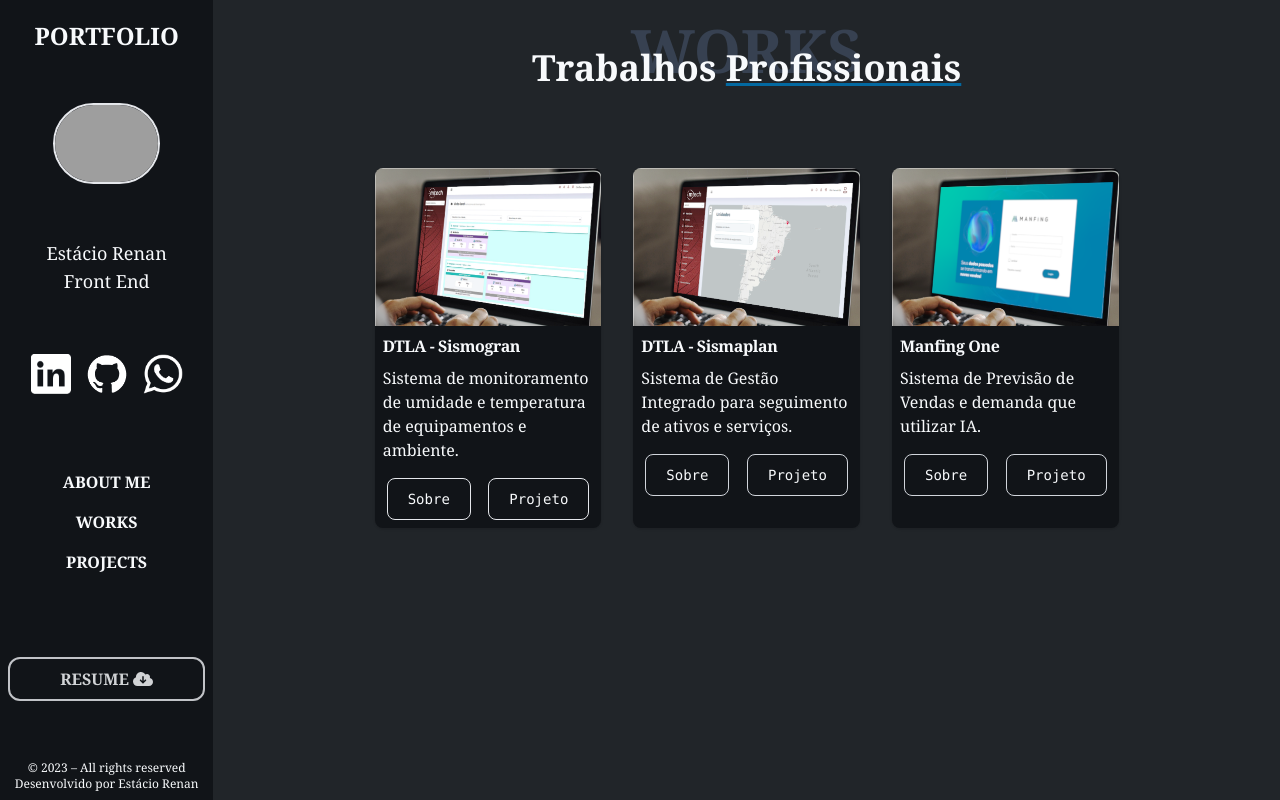
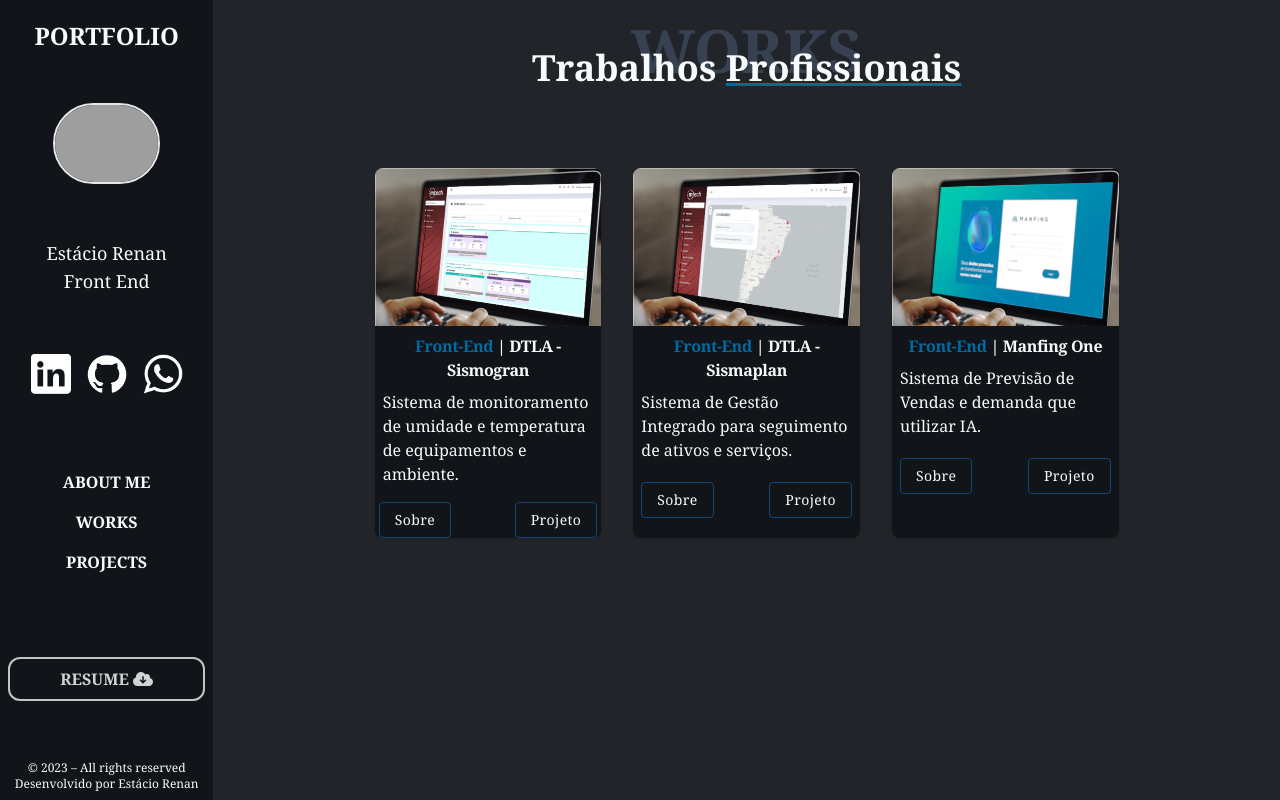
Before and after one commit to estaciorenan/My-Portfolio, a Next.js app: page / in a window 1280 px wide. Both pictures are taken after a click on the item "WORKS". Built offline with nearby package versions, Linux system fonts and the light colour scheme; grey boxes are pictures that could not be loaded.

Commit message:
Ajuste do componente work

```diff
--- a/package.json
+++ b/package.json
@@ -9,7 +9,11 @@
     "lint": "next lint"
   },
   "dependencies": {
+    "@emotion/react": "^11.11.1",
+    "@emotion/styled": "^11.11.0",
     "@fortawesome/fontawesome-free": "^6.4.0",
+    "@mui/icons-material": "^5.14.12",
+    "@mui/material": "^5.14.12",
     "@types/node": "20.2.1",
     "@types/react": "18.2.6",
     "@types/react-dom": "18.2.4",
--- a/src/app/components/work/work.tsx
+++ b/src/app/components/work/work.tsx
@@ -1,8 +1,51 @@
-import { useEffect, useState } from "react";
-import Skeleton from "react-loading-skeleton"
+import { useEffect, useState, FC } from "react";
+import Skeleton from "react-loading-skeleton";
+import { Button, Dialog, DialogTitle, DialogContent, DialogActions, IconButton, Typography, styled } from "@mui/material";
+import CloseIcon from '@mui/icons-material/Close';
+import { dataModal } from "@/app/data/dataWorks";
 
-export default function Work() {
-    const [loading, setLoading] = useState<boolean>(true);
+const BootstrapDialog = styled(Dialog)(({ theme }) => ({
+    '& .MuiDialogContent-root': {
+        padding: theme.spacing(2),
+    },
+    '& .MuiDialogActions-root': {
+        padding: theme.spacing(1),
+    },
+}));
+
+const Work: FC = () => {
+    const [loading, setLoading] = useState<boolean>(true),
+        [sendModal, setSendModal] = useState<Object>(
+            {
+                open: false,
+                image: '',
+                title: '',
+                information: '',
+                technologies: '',
+                activities: ''
+            }
+        )
+
+    const handleShow = (id: number) => {
+        const selected = dataModal.filter((f) => f.id === id)
+        setSendModal({
+            open: true,
+            image: selected[0]?.image,
+            title: selected[0]?.title,
+            information: selected[0]?.information,
+            technologies: selected[0]?.technologies,
+            activities: selected[0]?.activities,
+        })
+    }
+
+    const handleClose = () => {
+        setSendModal({
+            open: false,
+            title: '',
+            description: '',
+            technology: ''
+        })
+    }
 
     useEffect(() => {
         setTimeout(() => {
@@ -44,26 +87,22 @@
                                 :
                                 <div className="xl:w-3/12 lg:w-3/12 md:w-12/12 sm:w-12/12 xs:w-12/12 md:m-2 sm:m-2 xs:m-2 bg-bg-aside border-gray-200 rounded-lg shadow dark:bg-gray-800 dark:border-gray-700">
                                     <div>
-                                        <a href="#">
+                                        <div onClick={() => handleShow(1)} className="rounded-md">
                                             <img className="rounded-t-lg" src="/media/works/sismogran_tela1.png" alt="" />
-                                        </a>
+                                        </div>
                                         <div className="p-2 w-full">
-                                            <a href="#">
-                                                <h5 className="mb-2 text-1xl font-bold tracking-tight text-slate-50 dark:text-white">DTLA - Sismogran</h5>
-                                            </a>
+                                            <div className="w-full text-center">
+                                                <h5 className="mb-2 text-1xl font-bold tracking-tight text-slate-50 dark:text-white"><span className="text-sky-700">Front-End</span> | DTLA - Sismogran</h5>
+                                            </div>
                                             <p className="mb-2 font-normal text-slate-50 dark:text-slate-50 text-left">Sistema de monitoramento de umidade e temperatura de equipamentos e ambiente.</p>
                                         </div>
                                     </div>
                                     <div className="flex justify-between mx-1">
                                         <a href="https://mtechsp.com.br/monitoramento/" target="_blank">
-                                            <button type="button" className="ml-2  text-slate-50  border focus:outline-none  hover:border-sky-700   focus:ring-2 focus:ring-gray-200 font-mono rounded-lg text-sm px-5 py-2.5  mb-2 dark:bg-gray-800 dark:text-white dark:border-gray-600 dark:hover:bg-gray-700 dark:hover:border-gray-600 dark:focus:ring-gray-700">
-                                                Sobre
-                                            </button>
+                                            <Button variant="outlined" color="primary"><span className="text-slate-50 capitalize">Sobre</span> </Button>
                                         </a>
                                         <a href="https://dtlab4.dtlab.com.br/" target="_blank">
-                                            <button type="button" className="mr-2  text-slate-50  border  hover:border-sky-700 focus:ring-2 focus:ring-gray-200 font-mono rounded-lg text-sm px-5 py-2.5  mb-2 dark:bg-gray-800 dark:text-white dark:border-gray-600 dark:hover:bg-gray-700 dark:hover:border-gray-600 dark:focus:ring-gray-700">
-                                                Projeto
-                                            </button>
+                                            <Button variant="outlined" color="primary"><span className="text-slate-50 capitalize">Projeto</span> </Button>
                                         </a>
                                     </div>
                                 </div>
@@ -75,26 +114,22 @@
                                 :
                                 <div className="xl:w-3/12 lg:w-3/12 md:w-12/12 sm:w-12/12 xs:w-12/12 md:m-2 sm:m-2 xs:m-2 bg-bg-aside   rounded-lg shadow dark:bg-gray-800 dark:border-gray-700">
                                     <div>
-                                        <a href="#">
-                                            <img className="rounded-t-lg" src="/media/works/sismaplan_tela1.png" alt="" />
-                                        </a>
+                                        <div onClick={() => handleShow(2)}>
+                                            <img className="rounded-t-lg cursor-pointer" src="/media/works/sismaplan_tela1.png" alt="" />
+                                        </div>
                                         <div className="p-2 w-full">
-                                            <a href="#">
-                                                <h5 className="mb-2 text-1xl font-bold tracking-tight text-slate-50 dark:text-white">DTLA - Sismaplan</h5>
-                                            </a>
+                                            <div className="w-full text-center">
+                                                <h5 className="mb-2 text-1xl font-bold tracking-tight text-slate-50 dark:text-white"><span className="text-sky-700">Front-End</span> | DTLA - Sismaplan</h5>
+                                            </div>
                                             <p className="mb-2 font-normal text-slate-50 dark:text-slate-50 text-left">Sistema de Gestão Integrado para seguimento de ativos e serviços.</p>
                                         </div>
                                     </div>
                                     <div className="flex justify-between mx-1">
-                                        <a href="https://mtechsp.com.br/gestao/" target="_blank">
-                                            <button type="button" className="ml-2 text-slate-50   border focus:outline-none border-gray-300  hover:border-sky-700   focus:ring-2 focus:ring-gray-200 font-mono rounded-lg text-sm px-5 py-2.5  mb-2 dark:bg-gray-800 dark:text-white dark:border-gray-600 dark:hover:bg-gray-700 dark:hover:border-gray-600 dark:focus:ring-gray-700">
-                                                Sobre
-                                            </button>
+                                        <a href="https://mtechsp.com.br/gestao/" target="_blank" className="m-1">
+                                            <Button variant="outlined" color="primary"><span className="text-slate-50 capitalize">Sobre</span> </Button>
                                         </a>
-                                        <a href="https://dtlab4.dtlab.com.br/" target="_blank">
-                                            <button type="button" className="mr-2 text-slate-50  border border-gray-300  hover:border-sky-700   focus:ring-2 focus:ring-gray-200 font-mono rounded-lg text-sm px-5 py-2.5  mb-2 dark:bg-gray-800 dark:text-white dark:border-gray-600 dark:hover:bg-gray-700 dark:hover:border-gray-600 dark:focus:ring-gray-700">
-                                                Projeto
-                                            </button>
+                                        <a href="https://dtlab4.dtlab.com.br/" target="_blank" className="m-1">
+                                            <Button variant="outlined" color="primary"><span className="text-slate-50 capitalize">Projeto</span> </Button>
                                         </a>
                                     </div>
                                 </div>
@@ -106,26 +141,22 @@
                                 :
                                 <div className="xl:w-3/12 lg:w-3/12 md:w-12/12 sm:w-12/12 xs:w-12/12 md:m-2 sm:m-2 xs:m-2 bg-bg-aside   rounded-lg shadow dark:bg-gray-800 dark:border-gray-700">
                                     <div>
-                                        <a href="#">
-                                            <img className="rounded-t-lg" src="/media/works/sismaplan_manfing1.png" alt="" />
-                                        </a>
+                                        <div onClick={() => handleShow(3)}>
+                                            <img className="rounded-t-lg cursor-pointer" src="/media/works/sismaplan_manfing1.png" alt="" />
+                                        </div>
                                         <div className="p-2 w-full">
-                                            <a href="#">
-                                                <h5 className="mb-2 text-1xl font-bold tracking-tight text-slate-50 dark:text-white">Manfing One</h5>
-                                            </a>
+                                            <div className="w-full text-center">
+                                                <h5 className="mb-2 text-1xl font-bold tracking-tight text-slate-50 dark:text-white"><span className="text-sky-700">Front-End</span> | Manfing One</h5>
+                                            </div>
                                             <p className="mb-2 font-normal text-slate-50 dark:text-slate-50 text-left">Sistema de Previsão de Vendas e demanda que utilizar IA.</p>
                                         </div>
                                     </div>
                                     <div className="flex justify-between mx-1">
-                                        <a href="https://www.manfing.com/funcionalidades" target="_blank">
-                                            <button type="button" className="ml-2 text-slate-50   border focus:outline-none border-gray-300  hover:border-sky-700   focus:ring-2 focus:ring-gray-200 font-mono rounded-lg text-sm px-5 py-2.5  mb-2 dark:bg-gray-800 dark:text-white dark:border-gray-600 dark:hover:bg-gray-700 dark:hover:border-gray-600 dark:focus:ring-gray-700">
-                                                Sobre
-                                            </button>
+                                        <a href="https://www.manfing.com/funcionalidades" target="_blank" className="m-1">
+                                            <Button variant="outlined" color="primary"><span className="text-slate-50 capitalize">Sobre</span> </Button>
                                         </a>
-                                        <a href="https://app.manfing.com/" target="_blank">
-                                            <button type="button" className="mr-2 text-slate-50  border border-gray-300  hover:border-sky-700   focus:ring-2 focus:ring-gray-200 font-mono rounded-lg text-sm px-5 py-2.5  mb-2 dark:bg-gray-800 dark:text-white dark:border-gray-600 dark:hover:bg-gray-700 dark:hover:border-gray-600 dark:focus:ring-gray-700">
-                                                Projeto
-                                            </button>
+                                        <a href="https://app.manfing.com/" target="_blank" className="m-1">
+                                            <Button variant="outlined" color="primary"><span className="text-slate-50 capitalize">Projeto</span> </Button>
                                         </a>
                                     </div>
                                 </div>
@@ -133,6 +164,53 @@
                         </div>
                         {/* ---------------------------------------------Content End--------------------------------------------- */}
 
+                        {/* ---------------------------------------------Modal --------------------------------------------- */}
+
+                        <BootstrapDialog
+                            onClose={handleClose}
+                            aria-labelledby="customized-dialog-title"
+                            open={sendModal?.open}
+                        >
+                            <DialogTitle sx={{ m: 0, p: 2 }} id="customized-dialog-title" className="bg-bg-aside  text-slate-50">
+                                {sendModal?.title}
+                            </DialogTitle>
+                            <IconButton
+                                aria-label="close"
+                                onClick={handleClose}
+                                sx={{
+                                    position: 'absolute',
+                                    right: 8,
+                                    top: 8,
+                                    color: (theme) => theme.palette.grey[500],
+                                }}
+                            >
+                                <CloseIcon />
+                            </IconButton>
+                            <DialogContent dividers className="bg-bg-aside ">
+                                <div className="w-full flex justify-center py-2">
+                                    <img src={sendModal?.image} alt="" className="w-full h-80" />
+                                </div>
+                                <Typography gutterBottom>
+                                    <h3>
+                                        <strong className="text-center text-slate-50">
+                                            {sendModal?.information}
+                                        </strong>
+                                    </h3>
+                                </Typography>
+                                <Typography gutterBottom>
+                                    <div className="text-justify text-slate-50">
+                                        {sendModal?.activities}
+                                    </div>
+                                </Typography>
+                                <Typography gutterBottom>
+                                    <div className="text-sky-700 text-justify">
+                                        {sendModal?.technologies}
+                                    </div>
+                                </Typography>
+                            </DialogContent>
+                        </BootstrapDialog>
+
+                        {/* ---------------------------------------------Modal End--------------------------------------------- */}
                     </div>
                 </div>
             </div >
@@ -140,3 +218,4 @@
         </>
     )
 }
+export default Work
--- a/src/app/data/dataWorks.tsx
+++ b/src/app/data/dataWorks.tsx
@@ -1,21 +1,27 @@
-
-
 export const dataModal = [
     {
         id: 1,
-        name: 'Sismaplan',
+        title: 'Sismaplan',
         image: '/media/works/sismaplan.png',
         information: 'Sistema de Gestão Integrado do sequimento de ativos e serviços.',
         technologies: 'CSS, HTML, Javascript, ReactJS, Styled-Components e React-Bootstrap, Fontawesome, Fullcalendar, Material UI, React-Leaflet, Apexcharts, Mui-datatables, SWR e Yup.',
-        activities: 'Criação dos componentes nos módulos de serviço, planejamento, administrativo, logistica, compras, qualidade e comercial, assim como manutenção e correções e aperfeçoamento das funções.'
+        activities: 'Front-End pleno na criação dos componentes nos módulos de serviço, planejamento, administrativo, logistica, compras, qualidade e comercial, assim como manutenção e correções e aperfeçoamento das funções.'
     },
     {
         id: 2,
-        name: 'Sismogran',
+        title: 'Sismogran',
         image: '/media/works/sismogran.png',
         information: 'Sistema de monitoramento de temperatura e umidade.',
         technologies: 'HTML, CSS, Javascript, ReactJS, Styled-Components e React-Bootstrap, Fontawesome, Material UI, React-Leaflet, Apexcharts e SWR.',
-        activities: 'Implementações de novas funções cm base nos requesitos necessários, manutenção de error funcionais e curso do projeto.'
+        activities: 'Front-End pleno na implementações, manutenção refatoração de funções com base nos requesítos necessários para o projeto.'
+    },
+    {
+        id: 3,
+        title: 'Manfing One',
+        image: '/media/works/sismaplan_manfing1.png',
+        information: 'Sistema de Previsão de Vendas e demanda que utilizar IA.',
+        technologies: 'HTML, CSS, Javascript, JQuery, VueJS, Vuex, Vue-Router, Vuetify, SCSS, SASS e Bootstrap, Fontawesome, Material UI e ChartJS.',
+        activities: 'Desenvolvimento do fron-end versão 2.0 incluindo modulos e componentes de Dashboard, Clientes e campanhas.'
     }
 ]
 export default {
```
Also changed, not shown: 1 other file (tests, documents, lock files or other folders).
